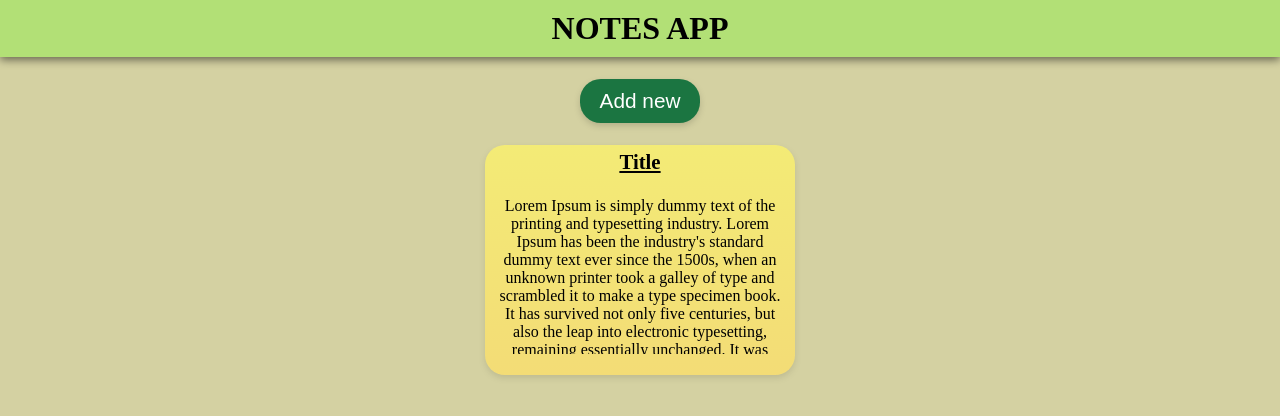
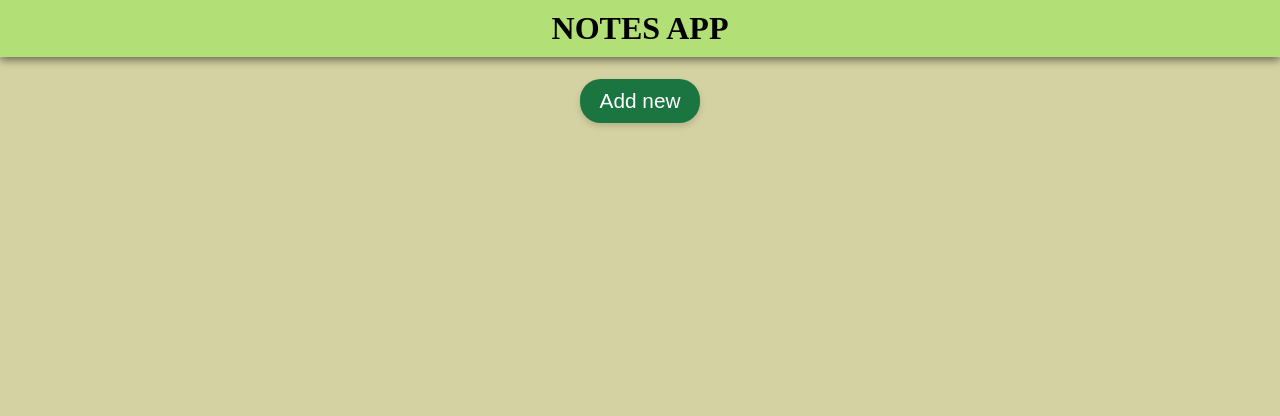
Before and after one commit to nedimdzanic/notes-app, a React (Create React App) app: page / in a window 1280 px wide. Shown: the top 416 px of the page. Built offline with nearby package versions, Linux system fonts and the light colour scheme; a web font is replaced by a local one.

Commit message:
feat: connected notes to redux store

```diff
--- a/src/components/Notes/AddNew.js
+++ b/src/components/Notes/AddNew.js
@@ -1,10 +1,19 @@
+import { useDispatch } from "react-redux";
+import { notesActions } from "../../store";
+
 import classes from "./NotesList.module.css";
 import Button from "../UI/Button";
 
 const AddNew = () => {
+  const dispatch = useDispatch();
+
+  const addNewHandler = () => {
+    dispatch(notesActions.addNew());
+  };
+
   return (
     <div className={classes.container}>
-      <Button>Add new</Button>
+      <Button onClick={addNewHandler}>Add new</Button>
     </div>
   );
 };
--- a/src/components/Notes/Notes.js
+++ b/src/components/Notes/Notes.js
@@ -4,18 +4,8 @@ const Notes = (props) => {
   return (
     <>
       <div className={classes.card}>
-        <h2>Title</h2>
-        <p className={classes.description}>
-          Lorem Ipsum is simply dummy text of the printing and typesetting
-          industry. Lorem Ipsum has been the industry's standard dummy text ever
-          since the 1500s, when an unknown printer took a galley of type and
-          scrambled it to make a type specimen book. It has survived not only
-          five centuries, but also the leap into electronic typesetting,
-          remaining essentially unchanged. It was popularised in the 1960s with
-          the release of Letraset sheets containing Lorem Ipsum passages, and
-          more recently with desktop publishing software like Aldus PageMaker
-          including versions of Lorem Ipsum.
-        </p>
+        <h2>{props.title}</h2>
+        <p className={classes.description}>{props.desc}</p>
       </div>
     </>
   );
--- a/src/components/Notes/NotesList.js
+++ b/src/components/Notes/NotesList.js
@@ -1,10 +1,16 @@
+import { useSelector } from "react-redux/es/exports";
+
 import Notes from "./Notes";
 import classes from "./NotesList.module.css";
 
 const NotesList = () => {
+  const notes = useSelector((state) => state.notes);
+
   return (
     <section className={classes.container}>
-      <Notes />
+      {notes.map((x) => (
+        <Notes key={x.id} title={x.title} desc={x.desc} />
+      ))}
     </section>
   );
 };
--- a/src/store/index.js
+++ b/src/store/index.js
@@ -1,11 +1,23 @@
 import { configureStore, createSlice } from "@reduxjs/toolkit";
 
-const initialState = {};
+let notes = [];
+
+const initialState = { notes, nextId: 0 };
 
 const notesSlice = createSlice({
   name: "notes",
   initialState,
-  reducers: {},
+  reducers: {
+    addNew(state) {
+      const newNotes = {
+        id: state.nextId,
+        title: `New note`,
+        desc: "Change note description...",
+      };
+      state.notes.push(newNotes);
+      state.nextId++;
+    },
+  },
 });
 
 const store = configureStore({ reducer: notesSlice.reducer });
```
